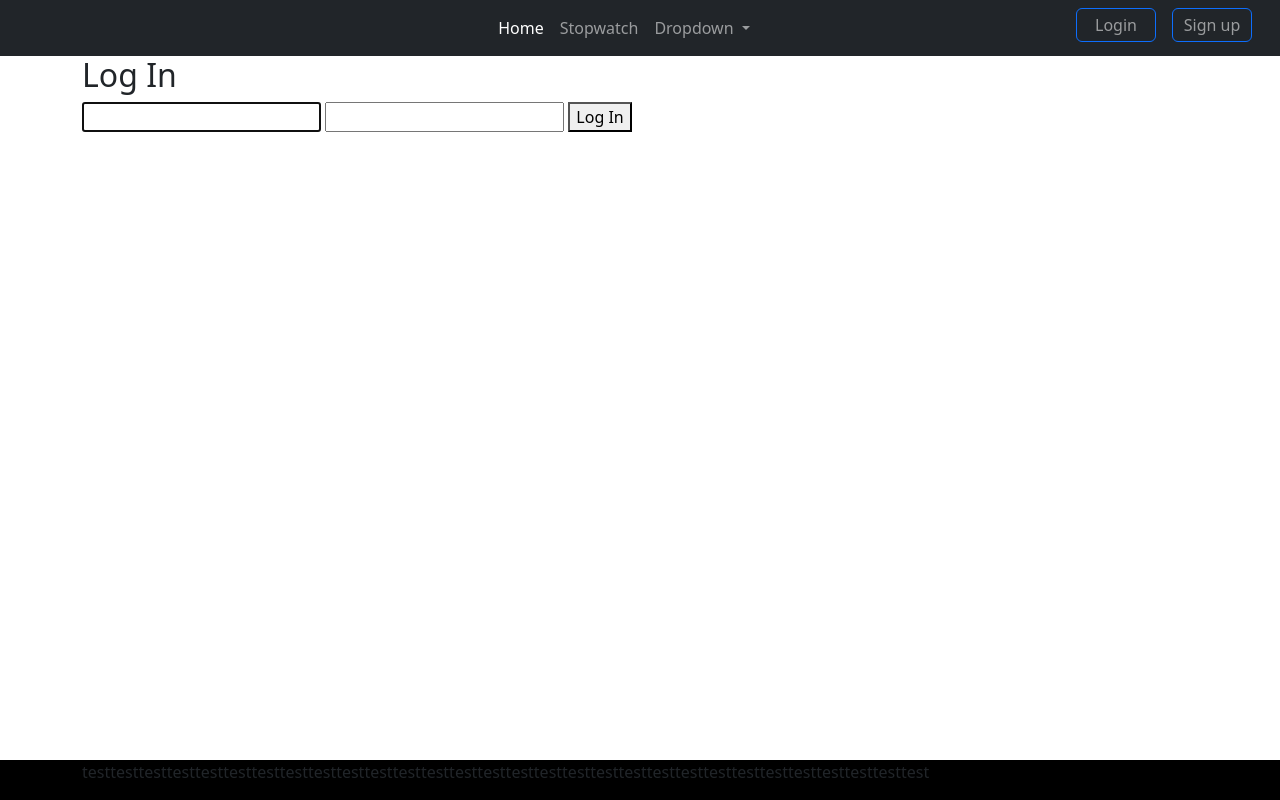
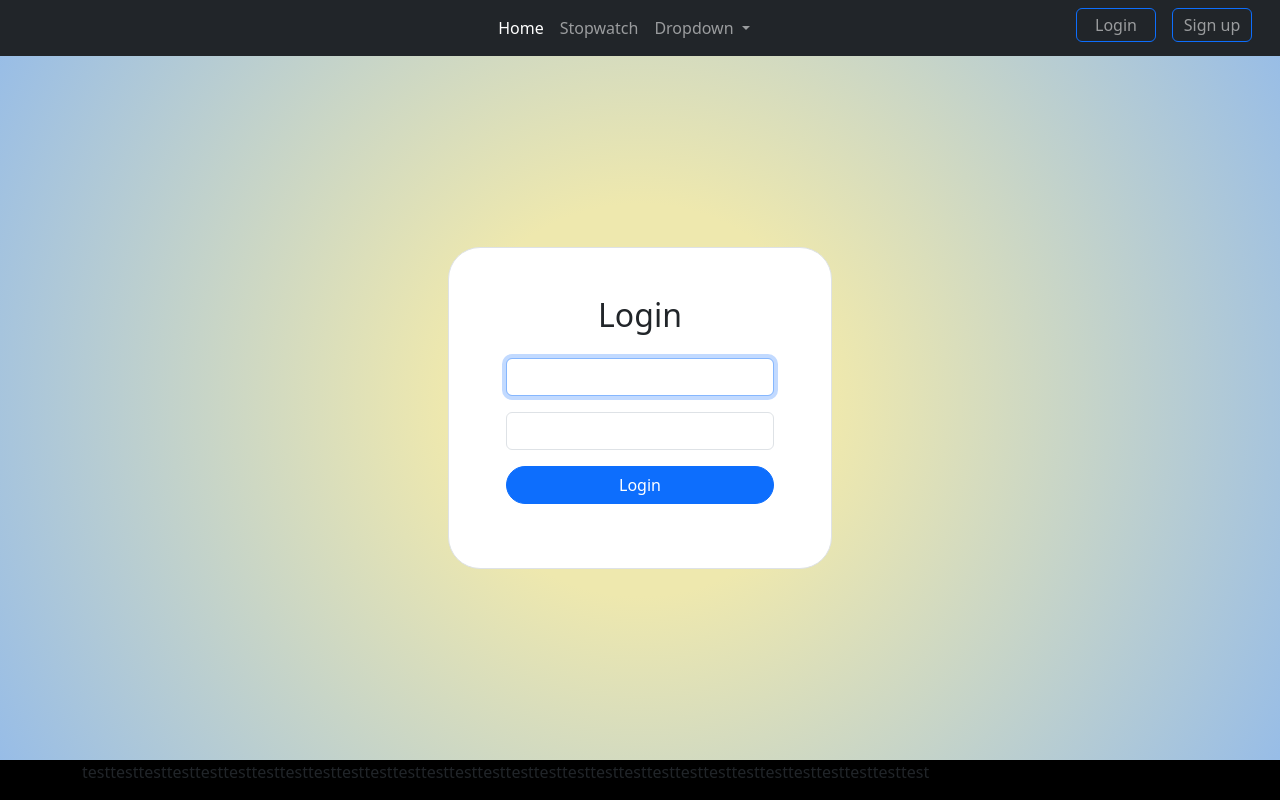
Before and after one commit to luizmipc/login-system-dj, a Django app: page /accounts/login/ in a window 1280 px wide. Run offline with Django 5.2, Linux system fonts and the light colour scheme; some libraries are stand-ins or nearby versions.

Commit message:
feat: Created style for login page

```diff
--- a/proj-dj/templates/base.html
+++ b/proj-dj/templates/base.html
@@ -12,7 +12,13 @@
   {% block additional_css %}
   {% endblock %}
 </head>
-<body class="d-flex flex-column min-vh-100">
+<body class="d-flex flex-column min-vh-100"
+style="background: rgb(238,232,174);
+      background: rgb(238,232,174);
+      background: -moz-radial-gradient(circle, rgba(238,232,174,1) 26%, rgba(148,187,233,1) 100%);
+      background: -webkit-radial-gradient(circle, rgba(238,232,174,1) 26%, rgba(148,187,233,1) 100%);
+      background: radial-gradient(circle, rgba(238,232,174,1) 26%, rgba(148,187,233,1) 100%);
+      filter: progid:DXImageTransform.Microsoft.gradient(startColorstr="#eee8ae",endColorstr="#94bbe9",GradientType=1);">
   {% block navbar %}
   <nav class="navbar navbar-expand-lg navbar-dark bg-dark">
     <div class="container-fluid">
@@ -67,12 +73,8 @@
     </div>
   </nav>
   {% endblock %}
-  <div class="container overflow-auto">
-    <main>
-      {% block content %}
-      {% endblock %}
-    </main>
-  </div>
+  {% block content %}
+  {% endblock %}
   {% block footer %}
   <footer class="bg-black mt-auto">
     <div class="container">
--- a/proj-dj/templates/home.html
+++ b/proj-dj/templates/home.html
@@ -3,6 +3,8 @@
 {% block title %}Home{% endblock %}
 
 {% block content %}
+<div class="container overflow-auto" >
+  <main class="row">
     {% if user.is_authenticated %}
       Hi {{ user.username }}!
       <form action="{% url 'logout' %}" method="post">
@@ -12,4 +14,7 @@
     {% else %}
       <p>You are not logged in</p>
     {% endif %}
+  </main>
+</div>
+
 {% endblock %}
--- a/proj-dj/templates/registration/login.html
+++ b/proj-dj/templates/registration/login.html
@@ -1,14 +1,33 @@
 {% extends "base.html" %}
+{% load static %}
 {% load widget_tweaks %}
 
-{% block title %}Log In{% endblock %}
+{% block title %}Login{% endblock %}
 
 {% block content %}
-<h2>Log In</h2>
-<form method="post" name="login">
-  {% csrf_token %}
-  {% render_field form.username %}
-  {% render_field form.password %}
-  <button id="submit_login" type="submit">Log In</button>
-</form>
+<div class="container overflow-auto mt-auto">
+  <main class="row justify-content-center">
+    <form method="post" name="login" class="my-5 py-5 d-flex flex-column align-items-center border rounded-5 bg-white" style="max-width: 24rem;" >
+      <div class="d-flex flex-column w-75">
+        <h1 class="text-center mb-4 fs-2">Login</h1>
+        {% csrf_token %}
+        <div class="input-group mb-3">
+          {% render_field form.username class+="form-control" %}
+          {% if form.username.errors %}
+            <span id="username_errors" class="text-danger">{{ form.username.errors|striptags }}</span>
+          {% endif %}
+        </div>
+        <div class="input-group mb-3">
+          {% render_field form.password class+="form-control" %}
+          {% if form.password.errors %}
+            <span id="password_errors" class="text-danger">{{ form.password.errors|striptags }}</span>
+          {% endif %}
+        </div>
+        <div class="d-flex flex-column justify-content-center align-items-center w-100">
+          <button id="submit_login" type="submit" class="mb-3 btn btn-primary rounded-pill w-100">Login</button>
+        </div>
+      </div>
+    </form>
+  </main>
+</div>
 {% endblock %}
--- a/proj-dj/templates/registration/signup.html
+++ b/proj-dj/templates/registration/signup.html
@@ -3,7 +3,9 @@
 {% block title %}Sign Up{% endblock %}
 
 {% block content %}
+<div class="container overflow-auto">
   <h2>Sign Up</h2>
+  <main class="row">
     <form method="post" name="signup">
       {% csrf_token %}
 
@@ -39,4 +41,6 @@
 
       <button id="submit_signup" type="submit">Sign Up</button>
     </form>
+  </main>
+</div>
 {% endblock %}
--- a/proj-dj/templates/times/stopwatch.html
+++ b/proj-dj/templates/times/stopwatch.html
@@ -2,5 +2,9 @@
 
 {% block title %}Stopwatch{% endblock %}
 {% block content %}
-<h1>Stopwatch</h1>
+<div class="container overflow-auto">
+  <main>
+    <h1>Stopwatch</h1>
+  </main>
+</div>
 {% endblock %}
```
Also changed, not shown: proj-dj/static/hovers.css (line endings or trailing spaces), 1 other file. Lines whose indentation alone changed are shown as unchanged.
